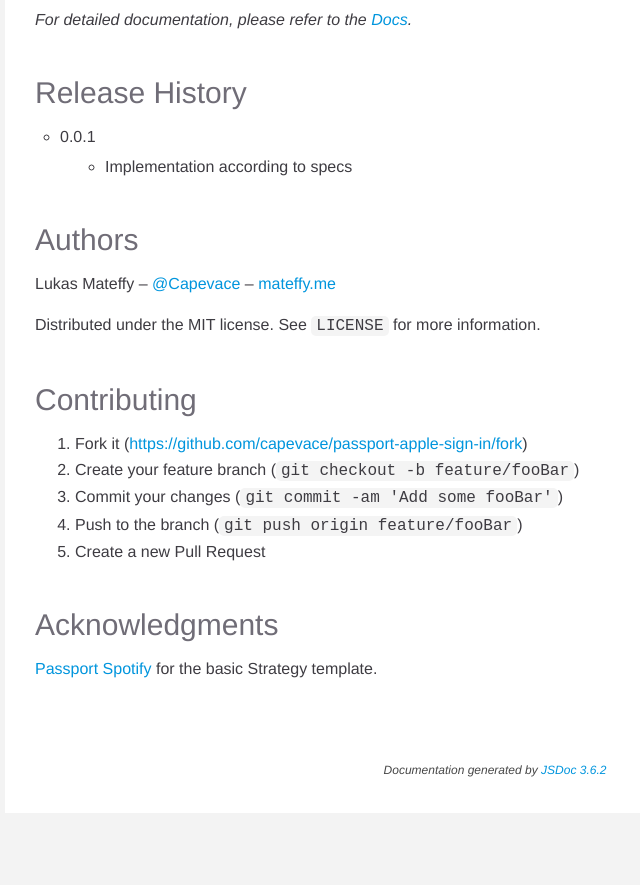
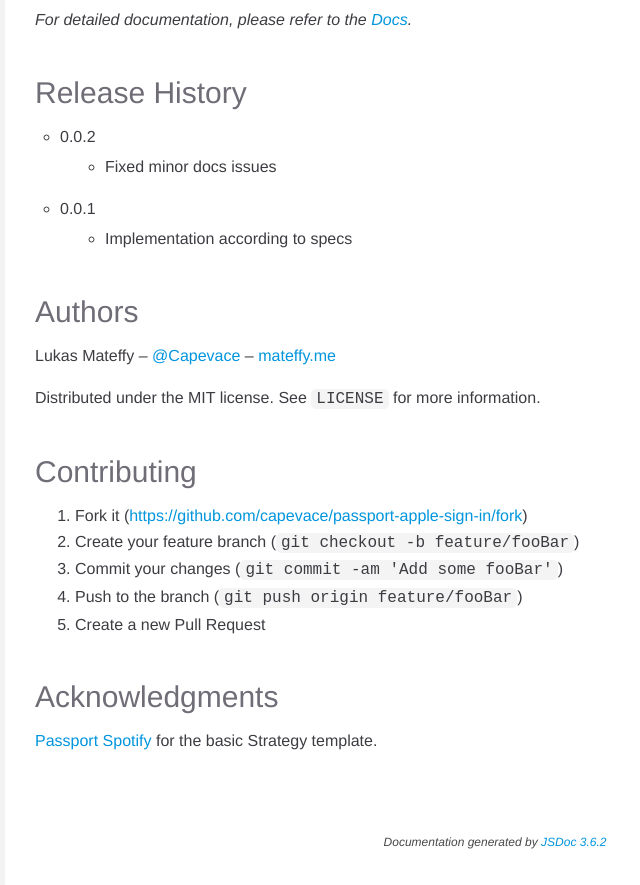
Before and after one commit to Capevace/passport-apple-sign-in, a website: page docs/index.html in a window 1280 px wide. Shown: the part 1500-2385 px from the top of the page, without its empty margins (295-935 px from the left). Before the commit the page ends 2313 px from the top, so only its background shows below. Drawn offline with nearby package versions, Linux system fonts and the light colour scheme; a web font is replaced by a local one.

Commit message:
Updated Docs

```diff
--- a/docs/index.html
+++ b/docs/index.html
@@ -99,7 +99,7 @@
 <a href="https://npmjs.org/package/passport-apple-sign-in"><img src="https://img.shields.io/npm/dm/passport-apple-sign-in.svg?style=flat-square" alt="Downloads Stats"></a></p>
 <p><strong>Warning: &quot;Sign in with Apple&quot; is not actually on the market yet, and this library was developed according to
 the <a href="https://developer.apple.com/documentation/signinwithapplerestapi">documentation specifications</a>. Use with caution.</strong></p>
-<h3><a href="docs">Documentation</a></h3>
+<h3><a href="https://capevace.github.io/passport-apple-sign-in">Documentation</a></h3>
 <h2>Installation</h2>
 <pre class="prettyprint source lang-sh"><code>npm install passport-apple-sign-in --save
 </code></pre>
@@ -125,6 +125,11 @@ passport.use(
 <p><em>For detailed documentation, please refer to the <a href="https://capevace.github.io/passport-apple-sign-in">Docs</a>.</em></p>
 <h2>Release History</h2>
 <ul>
+<li>0.0.2
+<ul>
+<li>Fixed minor docs issues</li>
+</ul>
+</li>
 <li>0.0.1
 <ul>
 <li>Implementation according to specs</li>
```
